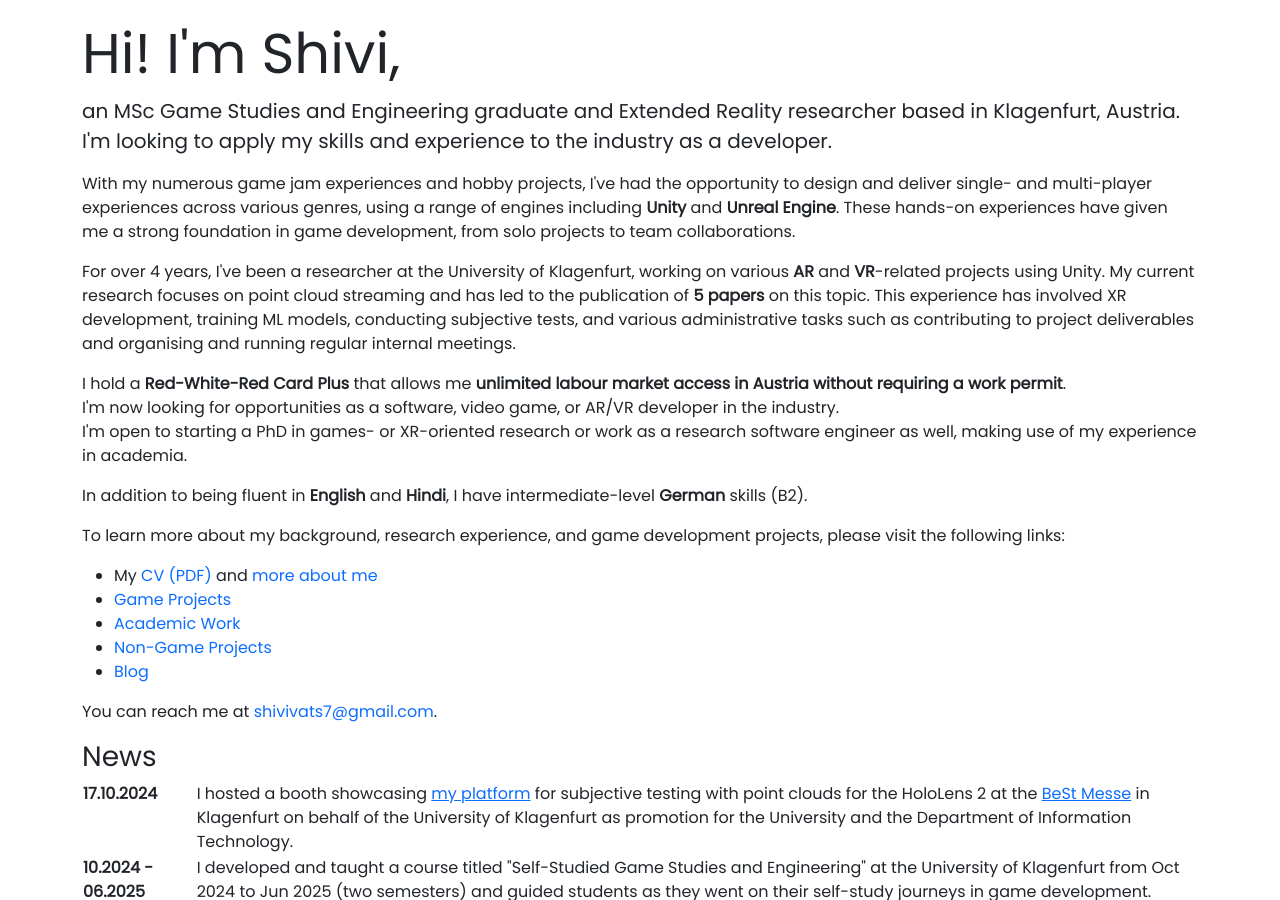
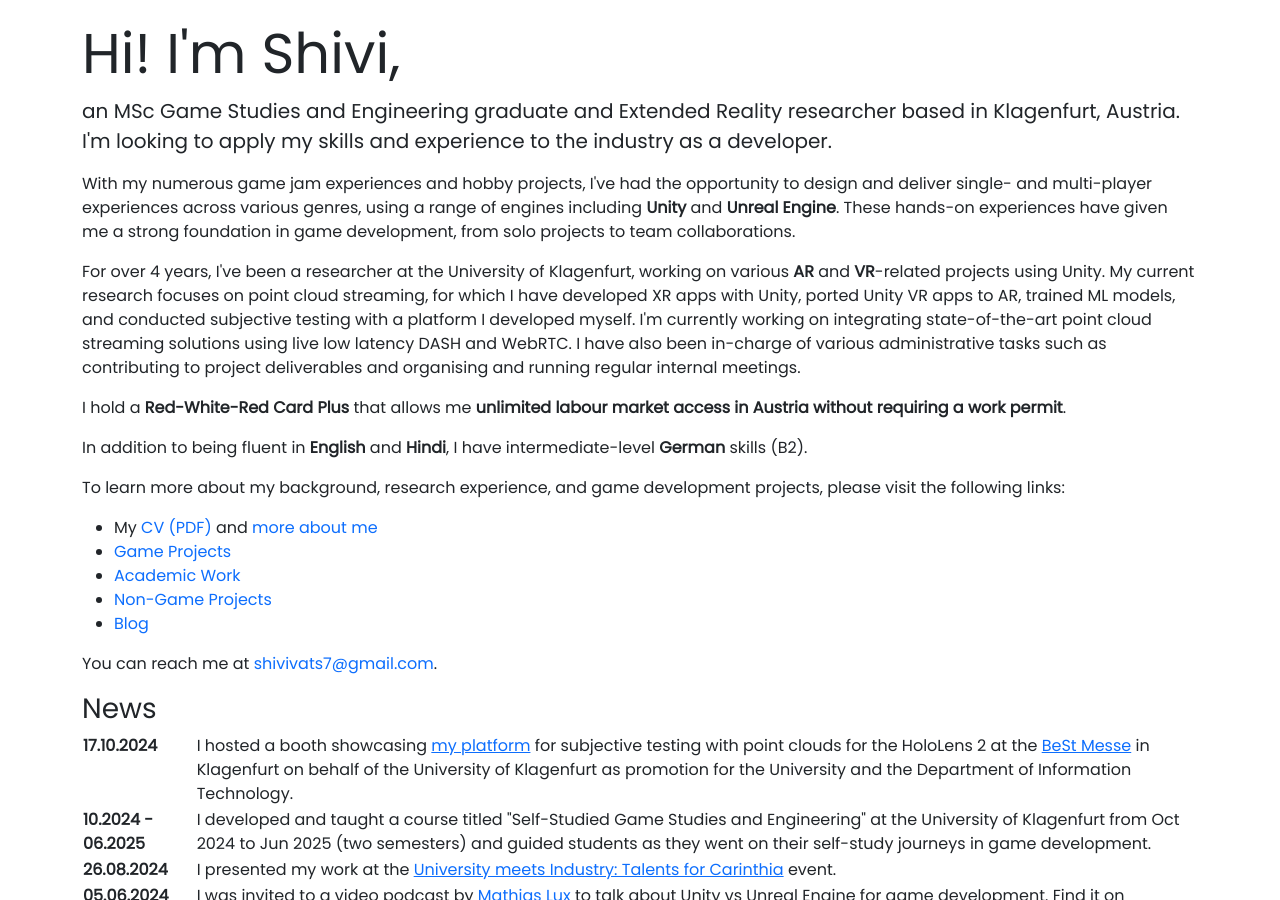
Before and after one commit to shivivats/shivivats.github.io, a Jekyll site: the page built from pages/index.md, in a window 1280 px wide and 900 px high, scrolled down 521 px. Built offline with Jekyll 4.4.1, drawn with Linux system fonts in a browser that asks for light colours.

Commit message:
improved my summary

```diff
--- a/_includes/about/summary.html
+++ b/_includes/about/summary.html
@@ -1,7 +1,5 @@
 <p>With my numerous game jam experiences and hobby projects, I've had the opportunity to design and deliver single- and multi-player experiences across various genres, using a range of engines including <strong>Unity</strong> and <strong>Unreal Engine</strong>. These hands-on experiences have given me a strong foundation in game development, from solo projects to team collaborations.</p>
-<p>For over 4 years, I've been a researcher at the University of Klagenfurt, working on various <strong>AR</strong> and <strong>VR</strong>-related projects using Unity. My current research focuses on point cloud streaming and has led to the publication of <strong>5 papers</strong> on this topic. This experience has involved XR development, training ML models, conducting subjective tests, and various administrative tasks such as contributing to project deliverables and organising and running regular internal meetings.</p>
-<p>I hold a <strong>Red-White-Red Card Plus</strong> that allows me <strong>unlimited labour market access in Austria without requiring a work permit</strong>.<br />
-    I'm now looking for opportunities as a software, video game, or AR/VR developer in the industry.<br />
-    I'm open to starting a PhD in games- or XR-oriented research or work as a research software engineer as well, making use of my experience in academia.
+<p>For over 4 years, I've been a researcher at the University of Klagenfurt, working on various <strong>AR</strong> and <strong>VR</strong>-related projects using Unity. My current research focuses on point cloud streaming, for which I have developed XR apps with Unity, ported Unity VR apps to AR, trained ML models, and conducted subjective testing with a platform I developed myself. I'm currently working on integrating state-of-the-art point cloud streaming solutions using live low latency DASH and WebRTC. I have also been in-charge of various administrative tasks such as contributing to project deliverables and organising and running regular internal meetings.</p>
+<p>I hold a <strong>Red-White-Red Card Plus</strong> that allows me <strong>unlimited labour market access in Austria without requiring a work permit</strong>.
 </p>
 <p>In addition to being fluent in <strong>English</strong> and <strong>Hindi</strong>, I have intermediate-level <strong>German</strong> skills (B2).</p>
```
